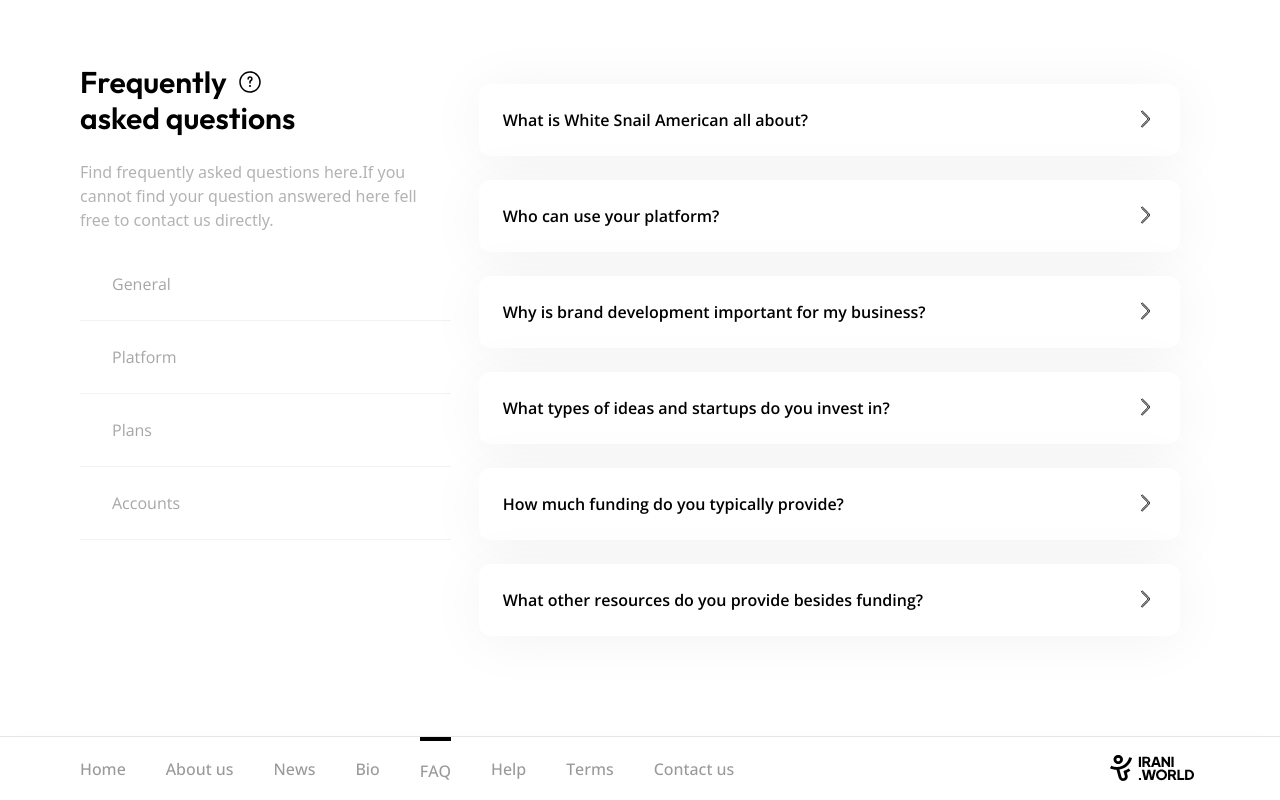
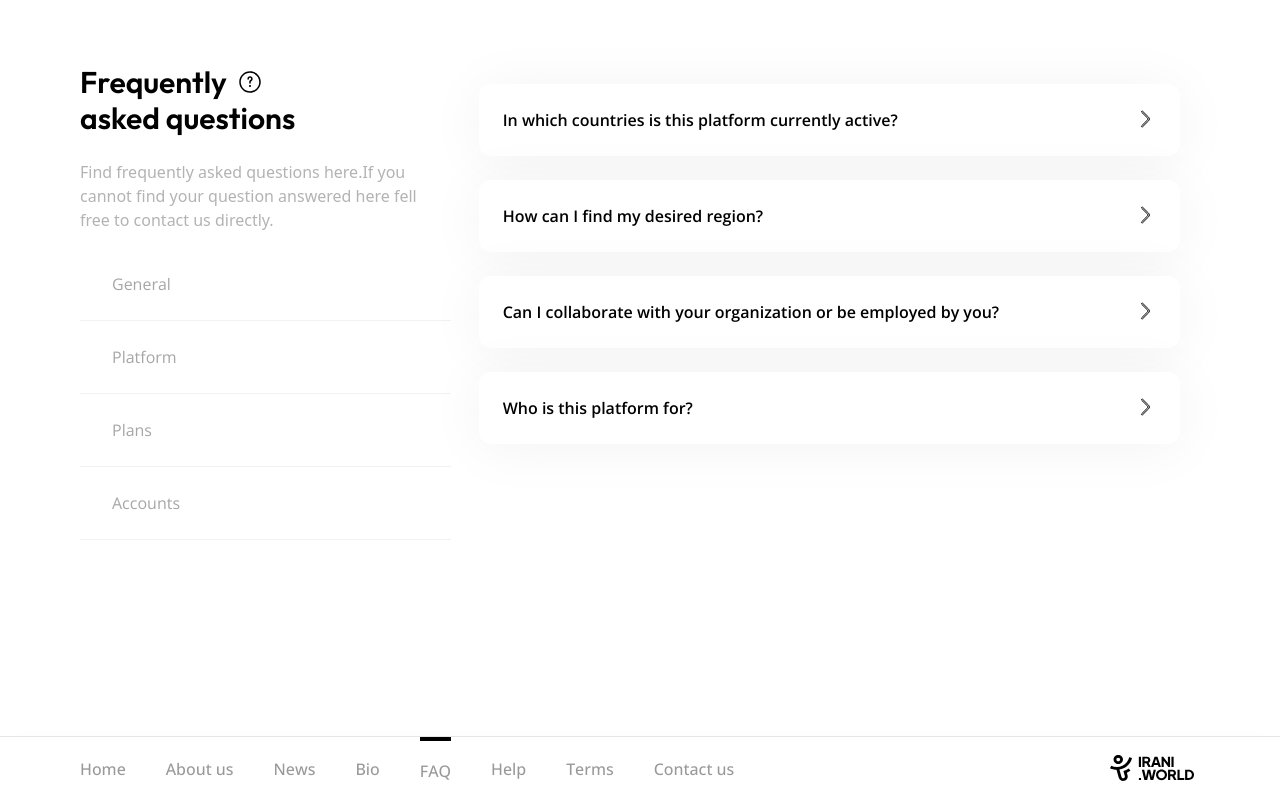
Before and after one commit to MiladDevarts/irani-world, a Next.js app: page /faq in a window 1280 px wide. Built offline with nearby package versions, Linux system fonts and the light colour scheme.

Commit message:
fix: create category for faqs

```diff
--- a/app/faq/page.tsx
+++ b/app/faq/page.tsx
@@ -1,16 +1,78 @@
-import React from "react";
+"use client";
+
+import React, { useState } from "react";
 import { Metadata } from "next";
 
 import OverlayMenu from "@/components/Overlay";
 import { FAQItem } from "@/components/FAQ";
 import { Category } from "@/components/Blog";
-
-export const metadata: Metadata = {
-  title: "Irani World | FAQ",
-  description: "",
-};
+import Link from "next/link";
 
 const page = () => {
+  const [faqList, setFaqList] = useState({
+    general: [
+      {
+        question: "In which countries is this platform currently active?",
+        answer:
+          "In its initial stage, all Iranians can access and use the services of this platform at IraniUSA.com.",
+      },
+      {
+        question: "How can I find my desired region?",
+        answer:
+          "On the homepage of the irani.world website, you can find and enter all the accessible regions and the regions that will be added to the platform soon.",
+      },
+      {
+        question:
+          "Can I collaborate with your organization or be employed by you?",
+        answer:
+          "Yes, you can contact us for collaboration at enquiries@irani.world. If you're interested in job opportunities on our team, visit irani.world/jobs.",
+      },
+      {
+        question: "Who is this platform for?",
+        answer:
+          "his platform is for anyone who has a business or profession, as well as those who need services from businesses or professionals. Anyone can access the platform and start their journey today!",
+      },
+    ],
+    platform: [
+      {
+        question: "Will this platform be active in other countries as well?",
+        answer:
+          "Yes, although this platform is currently available only in the United States, it will be made available to other countries in the not-so-distant future. You can check out the list of upcoming platforms at this link!",
+      },
+      {
+        question:
+          "Can companies and investors buy this platform to launch it in other countries and communities?",
+        answer:
+          "Yes, simply contact us with your company's official email address at Rivdesign.se.",
+      },
+      {
+        question: "Can we advertise our business on this platform?",
+        answer:
+          "Yes, if you have a business or offer services, you can register on the platform and display your advertisements in designated spots. You can advertise your business banner in the ads reserve section.",
+      },
+      {
+        question: "Can artists collaborate on this platform?",
+        answer:
+          "Yes, artists can have their own profiles by registering in the Artist & Event plan.",
+      },
+    ],
+    accounts: [
+      {
+        question: "How can I request a verified badge?",
+        answer:
+          "After creating an account on the platform, simply go to the Verify section in the user panel and review the requirements of the verification process.",
+      },
+    ],
+    plans: [
+      {
+        question: "Can I create an account on the platform for free? ",
+        answer:
+          "Except for the Ultra plans, all platform plans will be accessible for free, but they will have fewer features compared to paid plans.",
+      },
+    ],
+  });
+  const [faqCategory, setFaqCategory] = useState("general");
+
   return (
     <>
       <OverlayMenu />
@@ -46,51 +108,103 @@ const page = () => {
                 question answered here fell free to contact us directly.
               </p>
               <div className="hidden lg:flex flex-col py-4">
-                <Category classes={""} content={"General"} />
-                <Category classes={""} content={"Platform"} />
-                <Category classes={""} content={"Plans"} />
-                <Category classes={""} content={"Accounts"} />
+                <Link
+                  onClick={() => {
+                    setFaqCategory("general");
+                  }}
+                  href={"#"}
+                  className=""
+                >
+                  <div className="py-6 border-b-[1.5px] pl-8 text-white-shade-9  border-white-shade-3 hover:scale-105 hover:text-black hover:font-semibold transition-all duration-500">
+                    <span className="flex items-center  justify-between font-opensans ">
+                      General
+                    </span>
+                  </div>
+                </Link>
+                <Link
+                  onClick={() => {
+                    setFaqCategory("platform");
+                  }}
+                  href={"#"}
+                  className=""
+                >
+                  <div className="py-6 border-b-[1.5px] pl-8 text-white-shade-9  border-white-shade-3 hover:scale-105 hover:text-black hover:font-semibold transition-all duration-500">
+                    <span className="flex items-center  justify-between font-opensans ">
+                      Platform
+                    </span>
+                  </div>
+                </Link>
+                <Link
+                  onClick={() => {
+                    setFaqCategory("plans");
+                  }}
+                  href={"#"}
+                  className=""
+                >
+                  <div className="py-6 border-b-[1.5px] pl-8 text-white-shade-9  border-white-shade-3 hover:scale-105 hover:text-black hover:font-semibold transition-all duration-500">
+                    <span className="flex items-center  justify-between font-opensans ">
+                      Plans
+                    </span>
+                  </div>
+                </Link>
+                <Link
+                  onClick={() => {
+                    setFaqCategory("accounts");
+                  }}
+                  href={"#"}
+                  className=""
+                >
+                  <div className="py-6 border-b-[1.5px] pl-8 text-white-shade-9  border-white-shade-3 hover:scale-105 hover:text-black hover:font-semibold transition-all duration-500">
+                    <span className="flex items-center  justify-between font-opensans ">
+                      Accounts
+                    </span>
+                  </div>
+                </Link>
               </div>
             </div>
           </div>
           <div className="w-full lg:w-2/3 flex flex-col mt-6 lg:mt-16 rounded-3xl">
             <div className="w-full flex flex-col gap-y-4 lg:gap-6 p-5 rounded-xl">
+              {faqCategory == "general" &&
+                faqList.general.map((faq, id) => {
+                  return (
                     <FAQItem
-                title={"What is White Snail American all about?"}
-                content={
-                  "Our platform is designed for Iranian people who have any business ideas. Business owners can use our platform to reach their target audience and promote their products or services. Students and educators can use our platform to access educational resources and opportunities. Producers can use this platform to sell their products."
-                }
+                      key={id}
+                      title={faq.question}
+                      content={faq.answer}
                     />
+                  );
+                })}{" "}
+              {faqCategory == "platform" &&
+                faqList.platform.map((faq, id) => {
+                  return (
                     <FAQItem
-                title={"Who can use your platform?"}
-                content={
-                  "Our platform is designed for Iranian people who have any business ideas. Business owners can use our platform to reach their target audience and promote their products or services. Students and educators can use our platform to access educational resources and opportunities. Producers can use this platform to sell their products."
-                }
+                      key={id}
+                      title={faq.question}
+                      content={faq.answer}
                     />
+                  );
+                })}
+              {faqCategory == "plans" &&
+                faqList.plans.map((faq, id) => {
+                  return (
                     <FAQItem
-                title={"Why is brand development important for my business?"}
-                content={
-                  "Our platform is designed for Iranian people who have any business ideas. Business owners can use our platform to reach their target audience and promote their products or services. Students and educators can use our platform to access educational resources and opportunities. Producers can use this platform to sell their products."
-                }
+                      key={id}
+                      title={faq.question}
+                      content={faq.answer}
                     />
+                  );
+                })}
+              {faqCategory == "accounts" &&
+                faqList.accounts.map((faq, id) => {
+                  return (
                     <FAQItem
-                title={"What types of ideas and startups do you invest in?"}
-                content={
-                  "Our platform is designed for Iranian people who have any business ideas. Business owners can use our platform to reach their target audience and promote their products or services. Students and educators can use our platform to access educational resources and opportunities. Producers can use this platform to sell their products."
-                }
+                      key={id}
+                      title={faq.question}
+                      content={faq.answer}
                     />
-              <FAQItem
-                title={"How much funding do you typically provide?"}
-                content={
-                  "Our platform is designed for Iranian people who have any business ideas. Business owners can use our platform to reach their target audience and promote their products or services. Students and educators can use our platform to access educational resources and opportunities. Producers can use this platform to sell their products."
-                }
-              />
-              <FAQItem
-                title={"What other resources do you provide besides funding?"}
-                content={
-                  "Our platform is designed for Iranian people who have any business ideas. Business owners can use our platform to reach their target audience and promote their products or services. Students and educators can use our platform to access educational resources and opportunities. Producers can use this platform to sell their products."
-                }
-              />
+                  );
+                })}
             </div>
           </div>
         </main>
--- a/app/news/page.tsx
+++ b/app/news/page.tsx
@@ -78,7 +78,7 @@ const page = () => {
               like={"2k"}
             />
             <NewsCard
-              readingTime={"  3 min read"}
+              readingTime={"3 min read"}
               title={"Exploring Shirez Canyon in the Heart of Zagros Mountains"}
               summery={
                 "Go from Figma to code in minimum amount of time using Locofy. Take your design to real world with Locofy's AI powered plugin."
--- a/components/Blog/Category.tsx
+++ b/components/Blog/Category.tsx
@@ -4,12 +4,13 @@ import React from "react";
 interface CategoryProps {
   classes: string;
   content: string;
+  onClick(): any;
 }
 
 const Category: React.FC<CategoryProps> = (props) => {
   return (
     <>
-      <Link href={"#"} className="">
+      <Link onClick={props.onClick} href={"#"} className="">
         <div className="py-6 border-b-[1.5px] pl-8 text-white-shade-9  border-white-shade-3 hover:scale-105 hover:text-black hover:font-semibold transition-all duration-500">
           <span className="flex items-center  justify-between font-opensans ">
             {props.content}
--- a/components/FAQ/FAQItem.tsx
+++ b/components/FAQ/FAQItem.tsx
@@ -11,7 +11,7 @@ const FAQItem: React.FC<FAQItemProps> = (props) => {
   const [isActive, setIsActive] = useState(false);
 
   return (
-    <div className="group flex flex-col faq-shadow w-full m-auto p-6 bg-white text-black hover:cursor-pointer leading-8 rounded-xl hover:bg-blue hover:text-white duration-300">
+    <div className="transition-all group flex flex-col faq-shadow w-full m-auto p-6 bg-white text-black hover:cursor-pointer leading-8 rounded-xl hover:bg-blue hover:text-white duration-300">
       <div
         className="flex justify-between"
         onClick={() => setIsActive(!isActive)}
```
Lines whose indentation alone changed are shown as unchanged.
